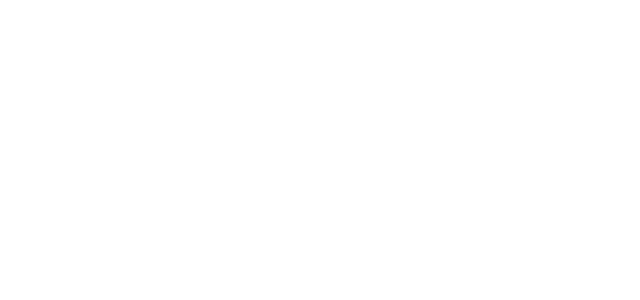
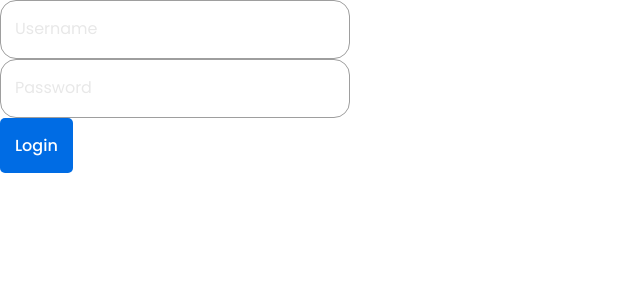
Before and after one commit to RizwanAhmed3000/Hotel-Reservation, a React (Create React App) app in the folder frontend/: page /login in a window 1280 px wide. Before the commit this address had no page. Shown: the top 300 px of the page, without its empty margins (0-640 px from the left). Built offline with nearby package versions, Linux system fonts and the light colour scheme.

Commit message:
auth context

```diff
--- a/frontend/src/App.jsx
+++ b/frontend/src/App.jsx
@@ -3,6 +3,7 @@
 import Home from './pages/Home/Home';
 import HotelsList from './pages/HotelsList/HotelsList';
 import Hotel from './pages/Hotel/Hotel';
+import Login from './pages/Login/Login';
 
 function App() {
   return (
@@ -11,6 +12,7 @@
         <Route path='/' element={<Home />} />
         <Route path='/hotels' element={<HotelsList />} />
         <Route path='/hotels/:id' element={<Hotel />} />
+        <Route path='/login' element={<Login />} />
       </Routes>
     </BrowserRouter>
   );
--- /dev/null
+++ b/frontend/src/Context/AuthContext.js
@@ -0,0 +1,59 @@
+import { createContext, useEffect, useReducer } from 'react'
+
+const INITIAL_STATE = {
+    isLoading: false,
+    user: JSON.parse(localStorage.getItem("user")) || null,
+    isError: null
+};
+
+export const AuthContext = createContext(INITIAL_STATE)
+
+const AuthReducer = (state, action) => {
+    switch (action.type) {
+        case "LOGIN_START":
+            return {
+                isLoading: true,
+                user: null,
+                isError: null
+            }
+        case "LOGIN_SUCCESS":
+            return {
+                isLoading: false,
+                user: action.payload,
+                isError: null
+            }
+        case "LOGIN_FAIL":
+            return {
+                isLoading: false,
+                user: null,
+                isError: null
+            }
+        case "LOGIN_OUT":
+            return {
+                isLoading: false,
+                user: null,
+                isError: action.payload
+            }
+        default:
+            return state
+    }
+}
+
+export const AuthContextProvider = ({ children }) => {
+    const [state, dispatch] = useReducer(AuthReducer, INITIAL_STATE);
+
+    useEffect(() => {
+        localStorage.setItem("user", JSON.stringify(state.user))
+    }, [state.user])
+
+    return (
+        <AuthContext.Provider value={{
+            isLoading: state.isLoading,
+            user: state.user,
+            isError: state.isError,
+            dispatch,
+        }}>
+            {children}
+        </AuthContext.Provider>
+    )
+}
--- a/frontend/src/index.js
+++ b/frontend/src/index.js
@@ -1,12 +1,15 @@
 import React from 'react';
 import ReactDOM from 'react-dom/client';
 import App from './App';
+import { AuthContextProvider } from './Context/AuthContext';
 import { SearchContextProvider } from './Context/SearchContext';
 
 const root = ReactDOM.createRoot(document.getElementById('root'));
 root.render(
-  <SearchContextProvider>
-    <App />
-  </SearchContextProvider>
+  <AuthContextProvider>
+    <SearchContextProvider>
+      <App />
+    </SearchContextProvider>
+  </AuthContextProvider>
 
 );
--- /dev/null
+++ b/frontend/src/pages/Login/Login.jsx
@@ -0,0 +1,51 @@
+import axios from "axios"
+import { useContext } from "react"
+import { useState } from "react"
+import { AuthContext } from "../../Context/AuthContext"
+import "./login.css"
+
+export default function Login() {
+
+    const [credentials, setCredentials] = useState({
+        username: undefined,
+        password: undefined
+    })
+
+    const { user, isLoading, isError, dispatch } = useContext(AuthContext);
+
+    const changeHandler = (e) => {
+        setCredentials((prev) => ({ ...prev, [e.target.id]: e.target.value }))
+    }
+
+    const loginHandler = async (e) => {
+        e.preventDefault();
+        dispatch({ type: 'LOGIN_START' })
+        try {
+            const res = await axios.post('/auth/login', credentials)
+            dispatch({ type: "LOGIN_SUCCESS", payload: res.data.data })
+        } catch (error) {
+            dispatch({ type: "LOGIN_FAIL", payload: error.response.data })
+        }
+    }
+
+    console.log(user)
+
+    return (
+        <>
+            <div className="login">
+                <div className="lContainer">
+                    <div className="l-input-group">
+                        <input type="text" required name="username" className="l-input" id="username" onChange={changeHandler} />
+                        <label className="l-user-label">Username</label>
+                    </div>
+                    <div className="l-input-group">
+                        <input type="password" required name="password" className="l-input" id="password" onChange={changeHandler} />
+                        <label className="l-user-label">Password</label>
+                    </div>
+                    <button className="l-button searchBtn" onClick={loginHandler}>Login</button>
+                    {isError && <span className="err">{isError}</span>}
+                </div>
+            </div>
+        </>
+    )
+}
--- /dev/null
+++ b/frontend/src/pages/Login/login.css
@@ -0,0 +1,36 @@
+.l-input-group {
+    position: relative;
+}
+
+.l-input {
+    border: solid 1.5px #9e9e9e;
+    border-radius: 1rem;
+    background: none;
+    padding: 1rem;
+    font-size: 1rem;
+    color: #f5f5f5;
+    transition: border 150ms cubic-bezier(0.4, 0, 0.2, 1);
+}
+
+.l-user-label {
+    position: absolute;
+    left: 15px;
+    color: #e8e8e8;
+    pointer-events: none;
+    transform: translateY(1rem);
+    transition: 150ms cubic-bezier(0.4, 0, 0.2, 1);
+}
+
+.l-input:focus,
+input:valid {
+    outline: none;
+    border: 1.5px solid #1a73e8;
+}
+
+.l-input:focus~label,
+input:valid~label {
+    transform: translateY(-50%) scale(0.8);
+    background-color: #212121;
+    padding: 0 .2em;
+    color: #2196f3;
+}
```
